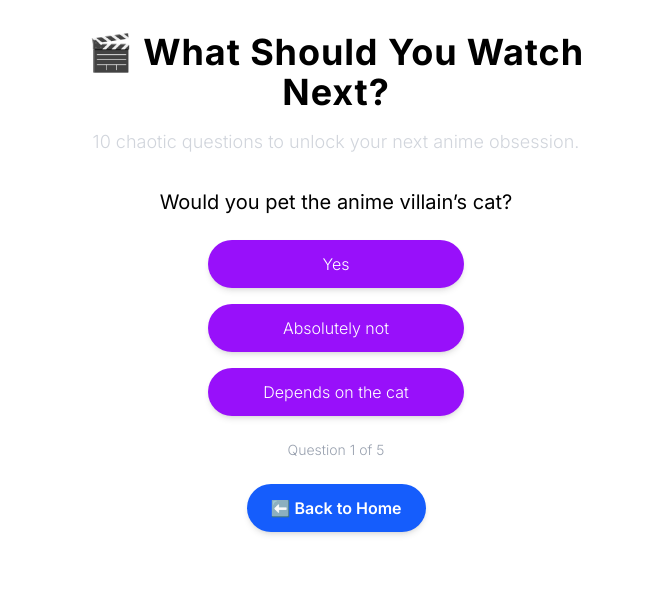
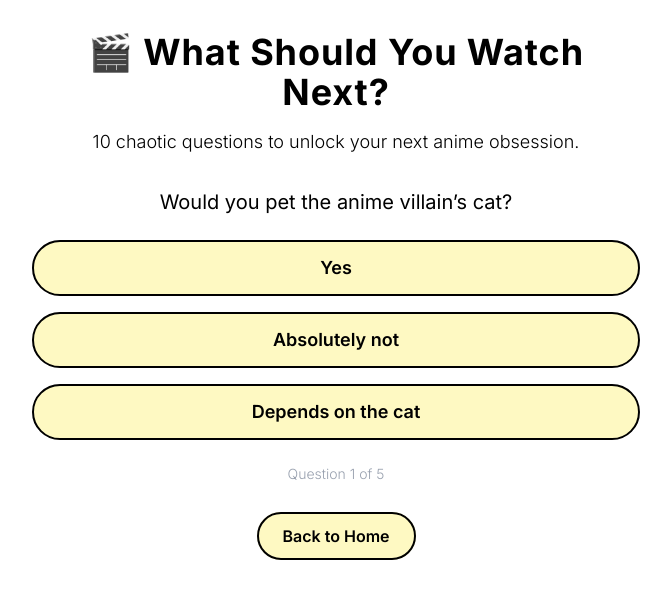
Before and after one commit to jeanyang0519/anime-recommender, a Next.js app: page /quiz in a window 1280 px wide. Shown: the top 598 px of the page, without its empty margins (304-975 px from the left). Built offline with nearby package versions, Linux system fonts and the light colour scheme.

Commit message:
style buttons and update quiz

```diff
--- a/src/app/globals.css
+++ b/src/app/globals.css
@@ -16,6 +16,15 @@ h1 {
   @apply tracking-wide;
 }
 
+.btn-yellow {
+  @apply cursor-pointer bg-yellow-100 hover:bg-yellow-300 text-black px-6 py-3 rounded-full font-semibold border-2 transition-all;
+}
+
+.option-yellow {
+  @apply border-2 cursor-pointer py-3 px-6 rounded-full bg-yellow-100 hover:bg-yellow-200 text-black font-semibold text-lg text-center
+}
+
+
 /* body {
   background: var(--background);
   color: black;
--- a/src/app/page.tsx
+++ b/src/app/page.tsx
@@ -11,15 +11,15 @@ export default function HomePage() {
       </p>
 
       <div className="flex flex-col gap-6 w-full max-w-xs">
-        <Link href="/random" className="border-2 cursor-pointer py-3 px-6 rounded-full bg-yellow-100 hover:bg-yellow-200 text-black font-semibold text-lg text-center">
+        <Link href="/random" className="option-yellow">
           🎲 Random Pick
         </Link>
 
-        <Link href="/quiz" className="border-2 cursor-pointer py-3 px-6 rounded-full bg-yellow-100 hover:bg-yellow-200 text-black font-semibold text-lg text-center">
+        <Link href="/quiz" className="option-yellow">
           🧠 Take the Quiz
         </Link>
 
-        <Link href="/elite" className="border-2 cursor-pointer py-3 px-6 rounded-full bg-yellow-100 hover:bg-yellow-200 text-black font-semibold text-lg text-center">
+        <Link href="/elite" className="option-yellow">
           🌟 Elite Picks
         </Link>
       </div>
--- a/src/app/quiz/page.tsx
+++ b/src/app/quiz/page.tsx
@@ -60,8 +60,8 @@ export default function QuizPage() {
   if (recommendations) {
     return (
       <div className="p-8 max-w-3xl mx-auto text-center">
-        <h1 className="text-4xl font-extrabold mb-6 tracking-tight">🍿 Your Anime Watchlist Awaits</h1>
-        <p className="text-lg text-gray-200 mb-8">Based on your vibe check, here's what you should absolutely be watching next:</p>
+        <h1 className="text-4xl font-extrabold mb-6">🍿 Your Anime Watchlist Awaits</h1>
+        <p className="text-lg mb-8">Based on your vibe check, here's what you should absolutely be watching next:</p>
         <div className="flex overflow-x-auto items-start gap-6 mb-8 px-4 pb-8 w-full">
           {recommendations.map((anime, index) => (
             <div
@@ -84,15 +84,15 @@ export default function QuizPage() {
         <div className="flex flex-col sm:flex-row gap-4 justify-center mt-6">
           <button
             onClick={restartQuiz}
-            className="px-6 py-3 rounded-full bg-pink-600 hover:bg-pink-700 text-white font-semibold shadow-md"
+            className="px-6 py-3 rounded-full bg-yellow-600 hover:bg-pink-700 text-white font-semibold shadow-md"
           >
             🔁 Take Quiz Again
           </button>
           <Link
             href="/"
-            className="px-6 py-3 rounded-full bg-blue-600 hover:bg-blue-700 text-white font-semibold shadow-md text-center"
+            className="btn-yellow"
           >
-            ⬅️ Back to Home
+            ⬅Back to Home
           </Link>
         </div>
       </div>
@@ -105,28 +105,28 @@ export default function QuizPage() {
 
   return (
     <div className="p-8 max-w-2xl mx-auto text-center">
-      <h1 className="text-4xl font-extrabold mb-4 tracking-tight">🎬 What Should You Watch Next?</h1>
-      <p className="text-lg text-gray-300 mb-8">10 chaotic questions to unlock your next anime obsession.</p>
+      <h1 className="text-4xl font-extrabold mb-4">🎬 What Should You Watch Next?</h1>
+      <p className="text-lg mb-8">10 chaotic questions to unlock your next anime obsession.</p>
       <p className="text-xl font-medium mb-6">{q.question}</p>
       <div className="flex flex-col gap-4">
         {q.options.map((option, i) => (
           <button
             key={i}
             onClick={() => handleAnswer(option)}
-            className="w-64 mx-auto bg-purple-600 text-white py-3 px-6 rounded-full hover:bg-purple-700 transition-all shadow-md cursor-pointer"
+            className="option-yellow"
           >
             {option.label}
           </button>
         ))}
       </div>
-      <p className="mt-6 text-sm text-gray-400">
+      <p className="mt-6 mb-10 text-sm text-gray-400">
         Question {current + 1} of {shuffledQuestions.length}
       </p>
       <Link
         href="/"
-        className="inline-block mt-6 px-6 py-3 rounded-full bg-blue-600 hover:bg-blue-700 text-white font-semibold shadow-md"
+        className="btn-yellow"
       >
-        ⬅️ Back to Home
+        Back to Home
       </Link>
     </div>
   );
```
